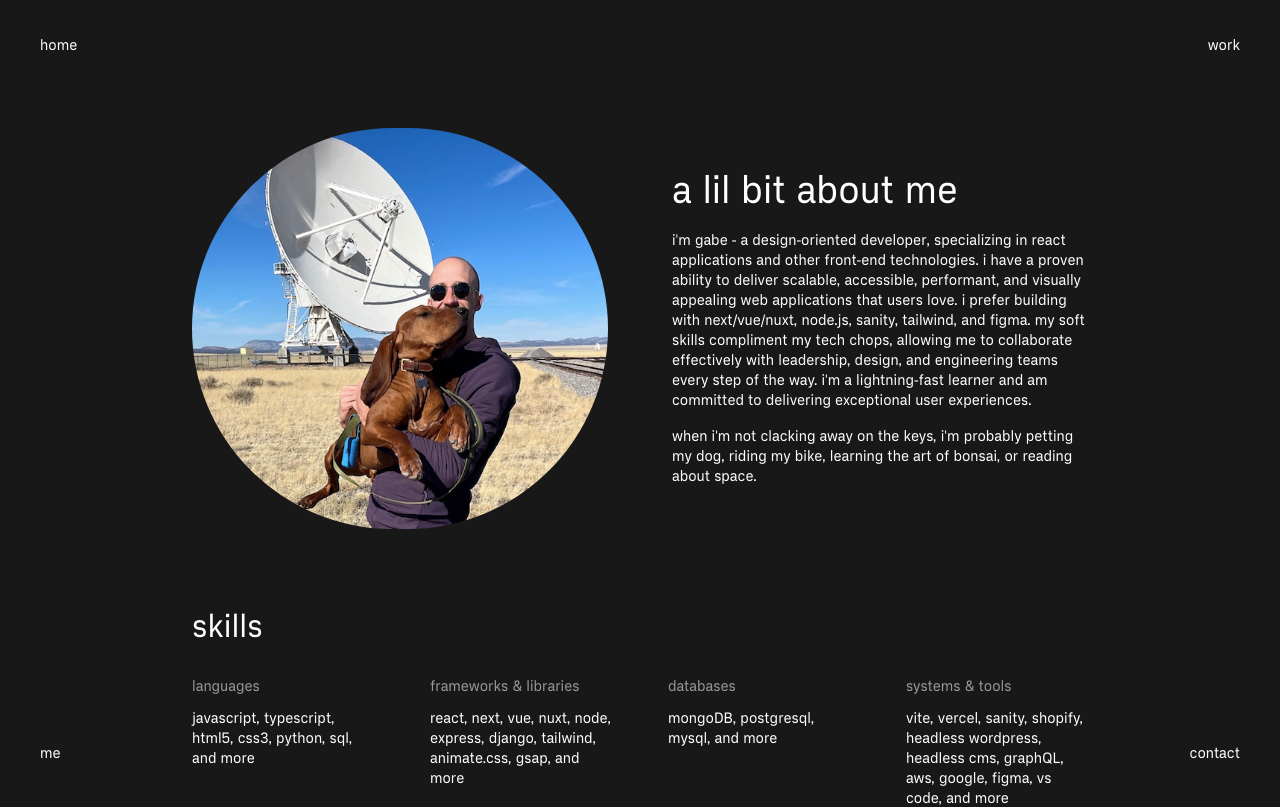
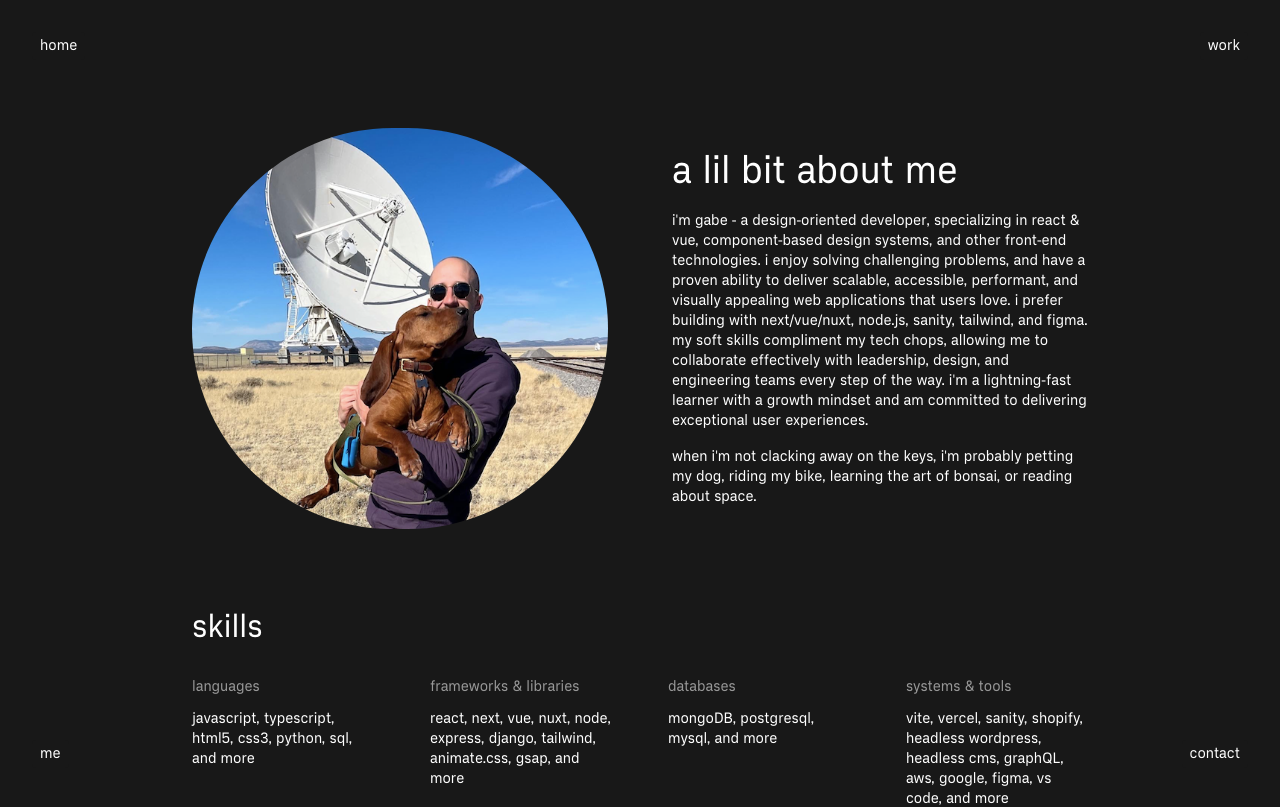
Before and after one commit to gabewolford/portfolio, a Next.js app: page /me in a window 1280 px wide. Shown: the top 807 px of the page. Built offline with nearby package versions, Linux system fonts and the light colour scheme.

Commit message:
reordered work, updated bio

```diff
--- a/src/app/me/page.tsx
+++ b/src/app/me/page.tsx
@@ -28,14 +28,16 @@ export default function MePage() {
             <h1 className="text-3xl md:text-4xl mb-5">a lil bit about me</h1>
             <p className="mb-4">
               i&apos;m gabe - a design-oriented developer, specializing in react
-              applications and other front-end technologies. i have a proven
-              ability to deliver scalable, accessible, performant, and visually
-              appealing web applications that users love. i prefer building with
-              next/vue/nuxt, node.js, sanity, tailwind, and figma. my soft
-              skills compliment my tech chops, allowing me to collaborate
-              effectively with leadership, design, and engineering teams every
-              step of the way. i&apos;m a lightning-fast learner and am
-              committed to delivering exceptional user experiences.
+              & vue, component-based design systems, and other front-end
+              technologies. i enjoy solving challenging problems, and have a
+              proven ability to deliver scalable, accessible, performant, and
+              visually appealing web applications that users love. i prefer
+              building with next/vue/nuxt, node.js, sanity, tailwind, and figma.
+              my soft skills compliment my tech chops, allowing me to
+              collaborate effectively with leadership, design, and engineering
+              teams every step of the way. i&apos;m a lightning-fast learner
+              with a growth mindset and am committed to delivering exceptional
+              user experiences.
             </p>
             <p>
               when i&apos;m not clacking away on the keys, i&apos;m probably
--- a/src/app/work/page.jsx
+++ b/src/app/work/page.jsx
@@ -21,11 +21,24 @@ export default function WorkPage() {
       <Observer />
       <main className="animate__animated animate__fadeIn mt-24 pb-36 max-w-[80vw] lg:max-w-[70vw] mx-auto">
         <header className="text-center text-3xl md:text-4xl font-bold mb-16">
-          <h1>recent work</h1>
+          <h1>featured work</h1>
         </header>
 
         <div className="flex flex-col gap-16 md:gap-32">
           <PhotoRightCard
+            imageUrl={"/images/teamoregon.png"}
+            altText={"team oregon screenshot"}
+            githubUrl={"https://github.com/gabewolford/team-oregon"}
+            siteUrl={"https://team-oregon.vercel.app/"}
+            projectName={"team oregon"}
+            monthAndYear={"august 2023"}
+            technologies={
+              "fullstack development, headless development, web design, webmaster services, domains & hosting, next, react, sanity, paypal, mongoDB, next auth, tailwind, vercel"
+            }
+            ctaText={"check it out"}
+          />
+
+          <PhotoLeftCard
             imageUrl={"/images/alex-barron-portfolio.png"}
             altText={"portfolio site screenshot"}
             githubUrl={"https://github.com/gabewolford/alex-barron-portfolio"}
@@ -36,20 +49,7 @@ export default function WorkPage() {
               "frontend development, nuxt, node, tailwind, vercel, figma"
             }
             ctaText={"check it out"}
-          ></PhotoRightCard>
-
-          <PhotoLeftCard
-            imageUrl={"/images/morf-health.png"}
-            altText={"morf health screenshot"}
-            githubUrl={"https://github.com/gabewolford/morf-health"}
-            siteUrl={"https://www.morf.health/"}
-            projectName={"morf health"}
-            monthAndYear={"october 2023"}
-            technologies={
-              "frontend development, headless development, react, next, node, sanity, tailwind, vercel, figma"
-            }
-            ctaText={"check it out"}
-          ></PhotoLeftCard>
+          />
 
           <PhotoRightCard
             imageUrl={"/images/vert-outdoors.png"}
@@ -62,7 +62,7 @@ export default function WorkPage() {
               "frontend development, headless development, web design, logo design, webmaster services, domains & hosting, nuxt, sanity, tailwind, figma, vercel"
             }
             ctaText={"check it out"}
-          ></PhotoRightCard>
+          />
 
           <PhotoLeftCard
             imageUrl={"/images/islamorada.png"}
@@ -77,20 +77,20 @@ export default function WorkPage() {
               "frontend development, headless development, site migration, webmaster services, domains & hosting, react, next, node, sanity, tailwind, vercel, figma"
             }
             ctaText={"check it out"}
-          ></PhotoLeftCard>
+          />
 
           <PhotoRightCard
-            imageUrl={"/images/teamoregon.png"}
-            altText={"team oregon screenshot"}
-            githubUrl={"https://github.com/gabewolford/team-oregon"}
-            siteUrl={"https://team-oregon.vercel.app/"}
-            projectName={"team oregon"}
-            monthAndYear={"august 2023"}
+            imageUrl={"/images/morf-health.png"}
+            altText={"morf health screenshot"}
+            githubUrl={"https://github.com/gabewolford/morf-health"}
+            siteUrl={"https://www.morf.health/"}
+            projectName={"morf health"}
+            monthAndYear={"october 2023"}
             technologies={
-              "fullstack development, headless development, web design, webmaster services, domains & hosting, next, react, sanity, paypal, mongoDB, next auth, tailwind, vercel"
+              "frontend development, headless development, react, next, node, sanity, tailwind, vercel, figma"
             }
             ctaText={"check it out"}
-          ></PhotoRightCard>
+          />
 
           <PhotoLeftCard
             imageUrl={"/images/biiig-stretch-screenshot.png"}
@@ -103,7 +103,7 @@ export default function WorkPage() {
               "next.js, react, node, tailwind, sanity, vercel, figma"
             }
             ctaText={"check it out"}
-          ></PhotoLeftCard>
+          />
 
           <PhotoRightCard
             imageUrl={"/images/smallhound.png"}
@@ -116,7 +116,7 @@ export default function WorkPage() {
               "next.js, react, node, tailwind, javascript, vercel, figma"
             }
             ctaText={"check it out"}
-          ></PhotoRightCard>
+          />
 
           <PhotoLeftCard
             imageUrl={"/images/ourkade.png"}
@@ -129,7 +129,7 @@ export default function WorkPage() {
               "frontend development, ui development, vue3, node, tailwind, vercel, figma"
             }
             ctaText={"coming q1 2024"}
-          ></PhotoLeftCard>
+          />
 
           <PhotoRightCard
             imageUrl={"/images/launchbreak.png"}
@@ -139,10 +139,10 @@ export default function WorkPage() {
             projectName={"launchbreak"}
             monthAndYear={"may 2023"}
             technologies={
-              "react, express, mongoDB, node, heroku, javascript, tailwind, figma"
+              "full stack development, react, express, mongoDB, node, heroku, javascript, tailwind, figma"
             }
             ctaText={"check it out"}
-          ></PhotoRightCard>
+          />
 
           <section className="text-center">
             <div className="justify-end">
```
